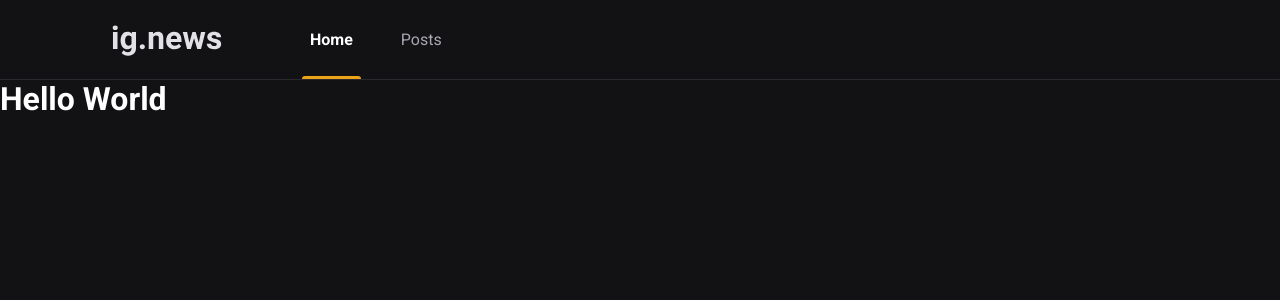
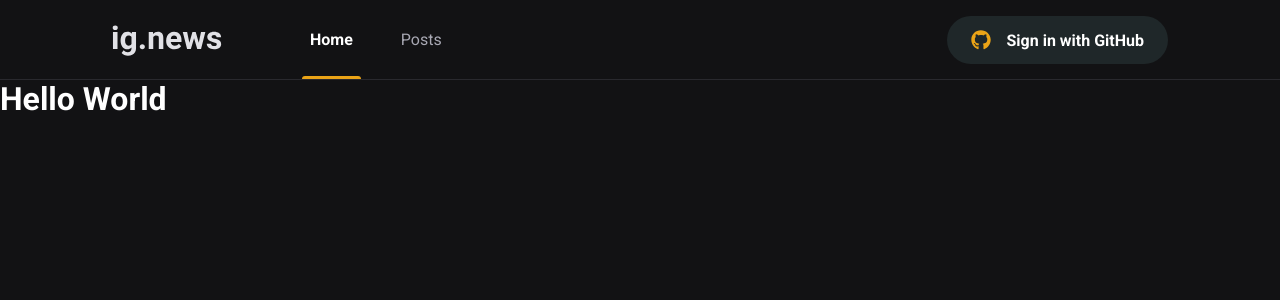
Before and after one commit to giovanigirardi/ignews, a Next.js app: page / in a window 1280 px wide. Shown: the top 300 px of the page. Built offline with nearby package versions, Linux system fonts and the light colour scheme.

Commit message:
feat: Criado front-end do botão de signIn

```diff
--- a/package.json
+++ b/package.json
@@ -11,6 +11,7 @@
     "next": "12.0.8",
     "react": "17.0.2",
     "react-dom": "17.0.2",
+    "react-icons": "^4.3.1",
     "sass": "^1.49.0"
   },
   "devDependencies": {
--- a/src/components/Header/index.tsx
+++ b/src/components/Header/index.tsx
@@ -1,3 +1,5 @@
+import { SignInButton } from "../SignInButton";
+
 import styles from "./styles.module.scss";
 
 export const Header = () => {
@@ -11,6 +13,8 @@
           </a>
           <a href="">Posts</a>
         </nav>
+
+        <SignInButton />
       </div>
     </header>
   );
--- a/src/components/Header/styles.module.scss
+++ b/src/components/Header/styles.module.scss
@@ -51,4 +51,8 @@
       }
     }
   }
+
+  button {
+    margin-left: auto;
+  }
 }
--- /dev/null
+++ b/src/components/SignInButton/index.tsx
@@ -0,0 +1,21 @@
+import { FaGithub } from "react-icons/fa";
+import { FiX } from "react-icons/fi";
+
+import styles from "./styles.module.scss";
+
+export const SignInButton = () => {
+  const isUserLoggedIn = false;
+
+  return isUserLoggedIn ? (
+    <button className={styles.signInButton} type="button">
+      <FaGithub color="#04d361" />
+      Giovani Girardi
+      <FiX color="#737380" className={styles.closeIcon} />
+    </button>
+  ) : (
+    <button className={styles.signInButton} type="button">
+      <FaGithub color="#eba417" />
+      Sign in with GitHub
+    </button>
+  );
+};
--- /dev/null
+++ b/src/components/SignInButton/styles.module.scss
@@ -0,0 +1,33 @@
+.signInButton {
+  height: 3rem;
+  border-radius: 3rem;
+  background: var(--gray-850);
+  border: 0;
+  padding: 0 1.5rem;
+
+  display: flex;
+  align-items: center;
+  justify-content: center;
+
+  color: var(--white);
+  font-weight: bold;
+
+  transition: filter 250ms;
+
+  svg {
+    width: 20px;
+    height: 20px;
+  }
+
+  svg:first-child {
+    margin-right: 1rem;
+  }
+
+  svg.closeIcon {
+    margin-left: 1rem;
+  }
+
+  &:hover {
+    filter: brightness(0.8);
+  }
+}
--- a/src/styles/global.scss
+++ b/src/styles/global.scss
@@ -10,6 +10,7 @@
   --gray-100: #e1e1e6;
   --gray-300: #a8a8b3;
   --gray-800: #29292e;
+  --gray-850: #1f2729;
   --gray-900: #121214;
 
   --cyan-500: #61dafb;
```
Also changed, not shown: 1 other file (tests, documents, lock files or other folders).
